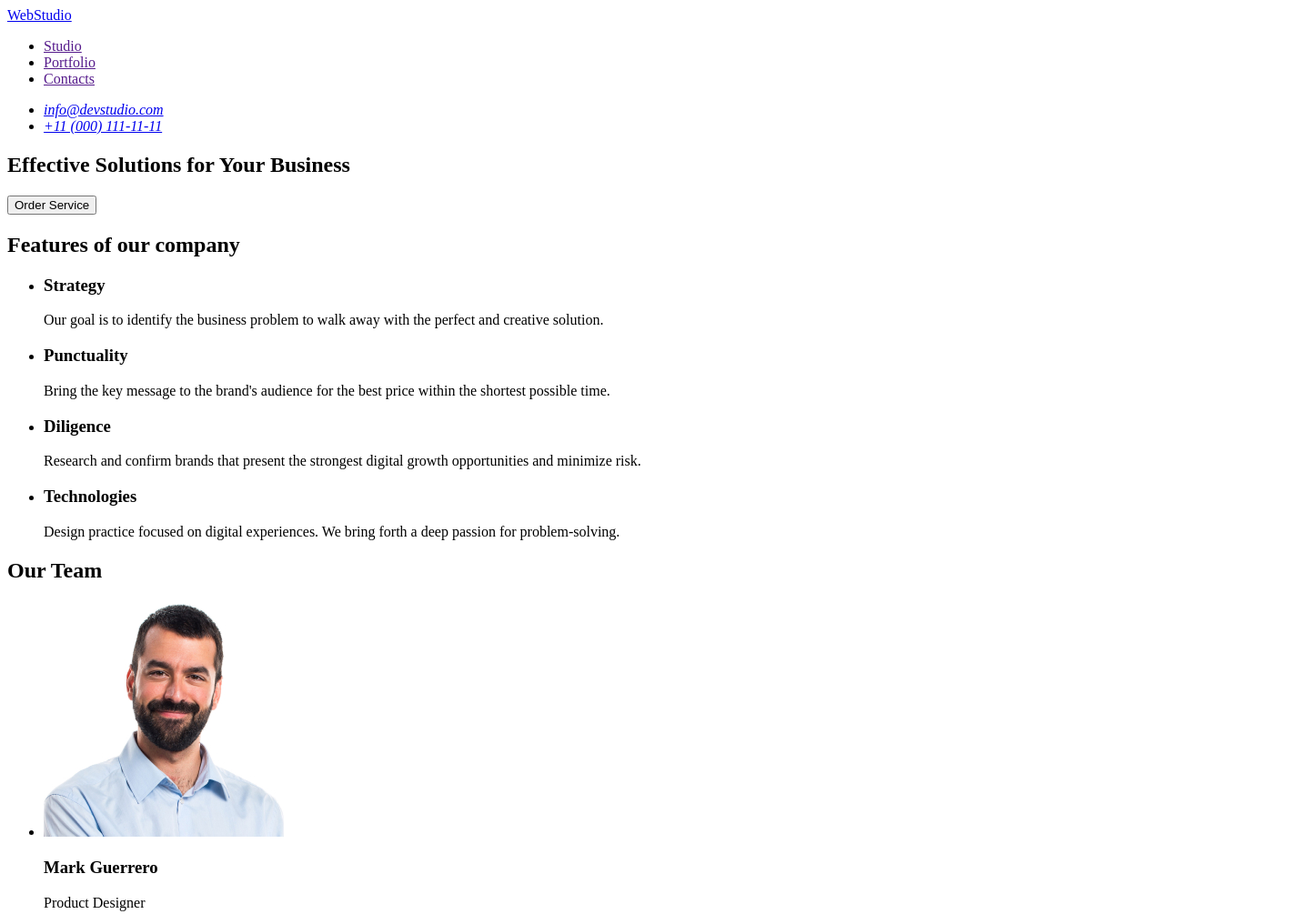
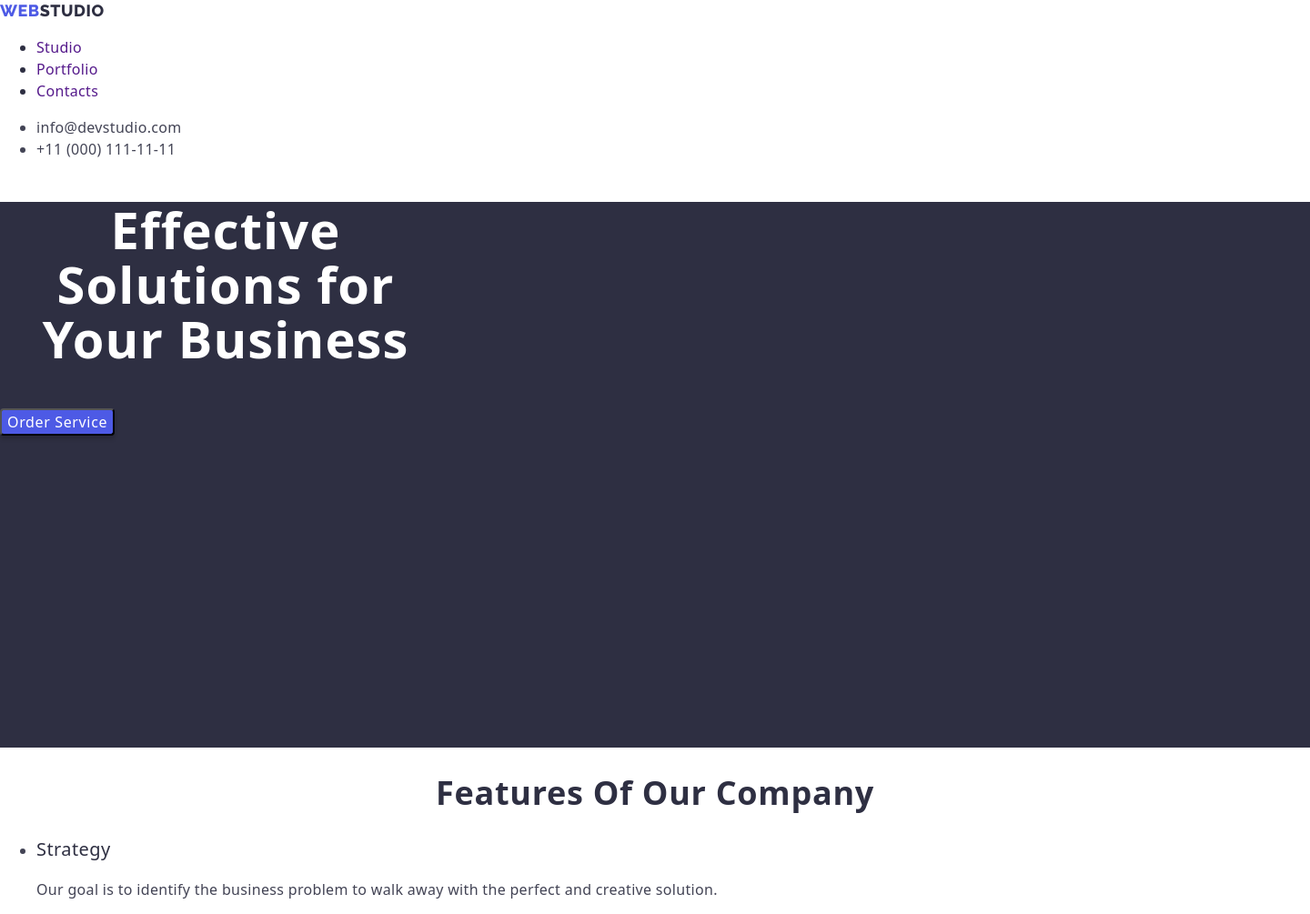
Before and after one commit to ElenaYa/got-markup-hw-02, a plain HTML site: page index.html in a window 1280 px wide. Shown: the top 1005 px of the page at 91% size, 1440 px wide, since content can reach past the window. Drawn offline with nearby package versions, Linux system fonts and the light colour scheme.

Commit message:
add styles

```diff
--- /dev/null
+++ b/css/styles.css
@@ -0,0 +1,116 @@
+body {
+  font-family: "Roboto", sans-serif;
+  background-color: #ffffff;
+  font-size: 16px;
+  font-style: normal;
+  font-weight: 400;
+  line-height: 1.5;
+  letter-spacing: 0.32px;
+  color: #434455;
+  width: 1440px;
+  height: 3300px;
+}
+
+li,
+a {
+  text-decoration: none;
+}
+.logo {
+  color: #4d5ae5;
+  font-family: Raleway;
+  font-size: 18px;
+  font-style: normal;
+  font-weight: 700;
+  line-height: 1.16667;
+  letter-spacing: 0.54px;
+  text-transform: uppercase;
+}
+.logo-studio {
+  color: #2e2f42;
+}
+.nav-container {
+  color: #2e2f42;
+  font-size: 16px;
+  font-style: normal;
+  font-weight: 500;
+  line-height: 1.5;
+  letter-spacing: 0.32px;
+}
+.contact {
+  color: #434455;
+  font-size: 16px;
+  font-style: normal;
+  font-weight: 400;
+  line-height: 1.5;
+  letter-spacing: 0.32px;
+}
+.contact:hover,
+.contact:focus {
+  color: #4d5ae5;
+}
+.headline {
+  background-color: #2e2f42;
+  width: 1440px;
+  height: 600px;
+}
+.heading-main {
+  color: #fff;
+  text-align: center;
+  font-size: 56px;
+  font-style: normal;
+  font-weight: 700;
+  line-height: 1.07143;
+  letter-spacing: 1.12px;
+  width: 496px;
+}
+.button {
+  border-radius: 4px;
+  background: #4d5ae5;
+  box-shadow: 0px 4px 4px 0px rgba(0, 0, 0, 0.15);
+  color: #fff;
+  font-size: 16px;
+  font-style: normal;
+  font-weight: 500;
+  line-height: 1.5;
+  letter-spacing: 0.64px;
+}
+
+.heading {
+  width: 264px;
+  color: #2e2f42;
+  font-size: 20px;
+  font-weight: 500;
+  line-height: 1.2;
+  letter-spacing: 0.4px;
+}
+.header {
+  color: #2e2f42;
+  text-align: center;
+  font-size: 36px;
+  font-weight: 700;
+  line-height: 1.11111;
+  letter-spacing: 0.72px;
+  text-transform: capitalize;
+}
+.team-card {
+  border-radius: 0px 0px 4px 4px;
+  box-shadow: 0px 2px 1px 0px rgba(46, 47, 66, 0.08),
+    0px 1px 1px 0px rgba(46, 47, 66, 0.16),
+    0px 1px 6px 0px rgba(46, 47, 66, 0.08);
+}
+
+.team-container {
+  width: 1440px;
+  height: 732px;
+  background-color: #f4f4fd;
+}
+.logo:hover,
+.logo:focus,
+.nav-link:hover,
+.nav-link:focus {
+  color: #904be5;
+}
+.button:hover,
+.button:focus {
+  background-color: #904be5;
+}
--- a/index.html
+++ b/index.html
@@ -4,6 +4,16 @@
 <head>
     <meta charset="UTF-8">
     <meta name="viewport" content="width=device-width, initial-scale=1.0">
+    <link rel="stylesheet" type="text/css" href="./css/styles.css" />
+
+    <link
+        href="https://fonts.googleapis.com/css2?family=Raleway:wght@800&family=Roboto:wght@400;500;700;900&display=swap"
+        rel="stylesheet">
+
+    <link rel="stylesheet" href="https://cdnjs.cloudflare.com/ajax/libs/modern-normalize/2.0.0/modern-normalize.css"
+        integrity="sha512-gA2Bvu0/hw4oj0Lp8ZHjK+o3S4BE5m8d/wNVy6ktKLhHKPpWLQwv9ixzuWirWOakoJqlBdePq2NhoCaUOQ5npQ=="
+        crossorigin="anonymous" referrerpolicy="no-referrer" />
+
     <title>WebStudio</title>
 </head>
 
@@ -11,22 +21,22 @@
 
     <header>
 
-        <nav>
-            <a href="./index.html">WebStudio</a>
+        <nav class="nav-container">
+            <a class="logo" href="./index.html">Web<span class="logo-studio">Studio</span></a>
             <ul>
-                <li><a href="">Studio</a></li>
-                <li><a href="">Portfolio</a></li>
-                <li><a href="">Contacts</a></li>
+                <li><a class="nav-link" href="">Studio</a></li>
+                <li><a class="nav-link" href="">Portfolio</a></li>
+                <li><a class="nav-link" href="">Contacts</a></li>
             </ul>
         </nav>
 
         <address>
             <ul>
                 <li>
-                    <a href="mailto:info@devstudio.com">info@devstudio.com</a>
+                    <a href="mailto:info@devstudio.com" class="contact">info@devstudio.com</a>
                 </li>
                 <li>
-                    <a href="tel:+110001111111">+11 (000) 111-11-11</a>
+                    <a href="tel:+110001111111" class="contact">+11 (000) 111-11-11</a>
                 </li>
             </ul>
         </address>
@@ -35,34 +45,34 @@
     <main>
 
         <!-- section of headline -->
-        <section>
-            <h1>Effective Solutions for Your Business</h1>
-            <button type="button">Order Service</button>
+        <section class="headline">
+            <h1 class="heading-main">Effective Solutions for Your Business</h1>
+            <button type="button" class="button" cursor="pointer">Order Service</button>
         </section>
 
         <!-- section with features of the company -->
         <section>
-            <h2>Features of our company</h2>
+            <h2 class="header">Features of our company</h2>
 
             <ul>
                 <li>
-                    <h3>Strategy</h3>
+                    <h3 class="heading">Strategy</h3>
                     <p>Our goal is to identify the business
                         problem to walk away with the perfect and creative solution.</p>
                 </li>
                 <li>
-                    <h3>Punctuality</h3>
+                    <h3 class="heading">Punctuality</h3>
                     <p>Bring the key message to the brand's audience for the best price within the shortest possible
                         time.</p>
                 </li>
                 <li>
-                    <h3>Diligence</h3>
+                    <h3 class="heading">Diligence</h3>
                     <p>Research and confirm brands that present the strongest digital growth opportunities and minimize
                         risk.
                     </p>
                 </li>
                 <li>
-                    <h3>Technologies</h3>
+                    <h3 class="heading">Technologies</h3>
                     <p>Design practice focused on digital experiences. We bring forth a deep passion for
                         problem-solving.</p>
                 </li>
@@ -70,37 +80,81 @@
         </section>
 
         <!-- section with team of the company -->
+        <section class="team-container">
+            <h2 class="header">Our Team</h2>
+
+            <ul>
+                <li class="team-card">
+                    <img src="./images/foto-mark-guerrero.jpg" alt="Product designer Mark Guerrero" width="264"
+                        height="260">
+                    <h3 class="heading">Mark Guerrero</h3>
+                    <p>Product Designer</p>
+                </li>
+                <li class="team-card">
+                    <img src="./images/foto-tom-ford.jpg" alt="Frontend developer Tom Ford" width="264" height="260">
+
+                    <h3 class="heading">Tom Ford</h3>
+                    <p>Frontend Developer</p>
+
+                </li>
+                <li class="team-card">
+                    <img src="./images/foto-camila-garcia.jpg" alt="Marketing Camila Garcia" width="264" height="260">
+
+                    <h3 class="heading">Camila Garcia</h3>
+                    <p>Marketing</p>
+
+                </li>
+                <li class="team-card">
+                    <img src="./images/foto-daniel-wilson.jpg" alt="UI designer Daniel Wilson" width="264" height="260">
+
+                    <h3 class="heading">Daniel Wilson</h3>
+                    <p>UI Designer</p>
+
+                </li>
+            </ul>
+        </section>
+
+        <!-- section of portfolio -->
         <section>
-            <h2>Our Team</h2>
+            <h2 class="header">Our Portfolio</h2>
 
             <ul>
                 <li>
-                    <img src="./images/foto-mark-guerrero.jpg" alt="Product designer Mark Guerrero" width="264"
-                        height="260">
-                    <h3>Mark Guerrero</h3>
-                    <p>Product Designer</p>
+                    <img src="./images/img-1.jpg" alt="Banking App" width="360" height="300">
+                    <h3 class="heading">Banking App</h3>
+                    <p>App</p>
                 </li>
                 <li>
-                    <img src="./images/foto-tom-ford.jpg" alt="Frontend developer Tom Ford" width="264" height="260">
-                    <h3>Tom Ford</h3>
-                    <p>Frontend Developer</p>
-                </li>
-                <li>
-                    <img src="./images/foto-camila-garcia.jpg" alt="Marketing Camila Garcia" width="264" height="260">
-                    <h3>Camila Garcia</h3>
+                    <img src="./images/img-2.jpg" alt="Cashless Payment" width="360" height="300">
+                    <h3 class="heading">Cashless Payment</h3>
                     <p>Marketing</p>
                 </li>
                 <li>
-                    <img src="./images/foto-daniel-wilson.jpg" alt="UI designer Daniel Wilson" width="264" height="260">
-                    <h3>Daniel Wilson</h3>
-                    <p>UI Designer</p>
+                    <img src="./images/img-3.jpg" alt="Meditation App" width="360" height="300">
+                    <h3 class="heading">Meditation App</h3>
+                    <p>App</p>
+                </li>
+                <li>
+                    <img src="./images/img-4.jpg" alt="Taxi Service" width="360" height="300">
+                    <h3 class="heading">Taxi Service</h3>
+                    <p>Marketing</p>
+                </li>
+                <li>
+                    <img src="./images/img-5.jpg" alt="Screen Illustrations" width="360" height="300">
+                    <h3 class="heading">Screen Illustrations</h3>
+                    <p>Designer</p>
+                </li>
+                <li>
+                    <img src="./images/img-6.jpg" alt="Online Courses" width="360" height="300">
+                    <h3 class="heading">Online Courses</h3>
+                    <p>Marketing</p>
                 </li>
             </ul>
         </section>
     </main>
 
     <footer>
-        <a href="./index.html">WebStudio</a>
+        <a href="./index.html" class="logo">Web<span class="logo-studio">Studio</span></a>
         <p>Increase the flow of customers and sales for your business with digital marketing & growth solutions.</p>
     </footer>
 
```
Also changed, not shown: images/img-1.jpg (added), images/img-2.jpg (added), images/img-3.jpg (added), images/img-4.jpg (added), images/img-5.jpg (added), images/img-6.jpg (added).
